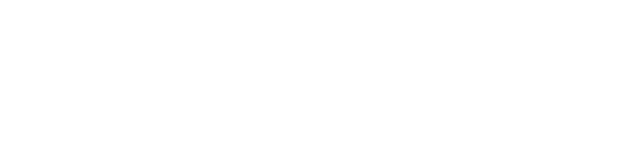
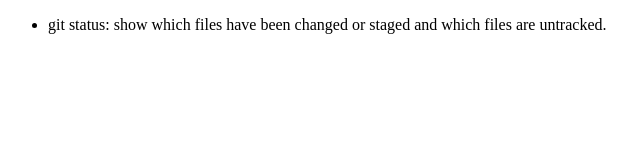
Before and after one commit to DanielRolfs/git-commands, a plain HTML site: page index.html in a window 1280 px wide. Shown: the whole page, without its empty margins (0-640 px from the left). Drawn offline with Linux system fonts and the light colour scheme.

Commit message:
Explain command git status

```diff
--- a/index.html
+++ b/index.html
@@ -7,6 +7,15 @@
     <title>Document</title>
 </head>
 <body>
-
+    <ul>
+        <li>
+            <span>
+                git status:
+            </span>
+            <span>
+                show which files have been changed or staged and which files are untracked.
+            </span>
+        </li>
+    </ul>
 </body>
 </html>
```
